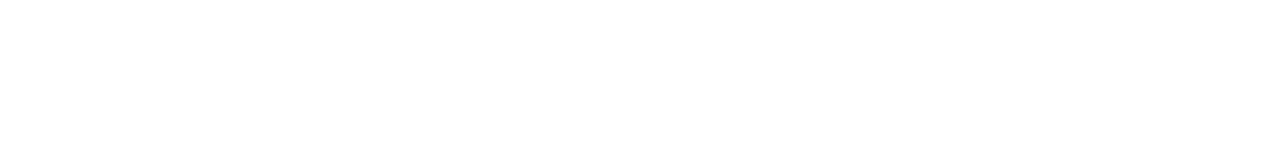
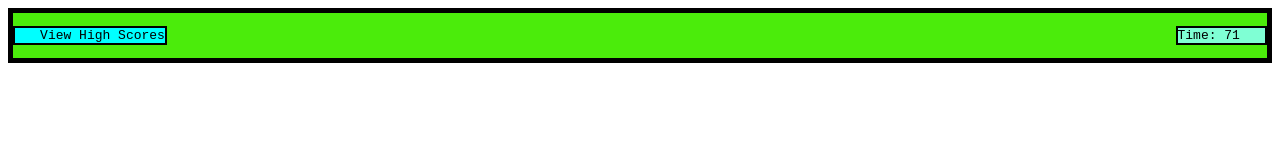
Before and after one commit to BhatJ/code-challenge, a plain HTML site: page index.html in a window 1280 px wide. Drawn offline with Linux system fonts and the light colour scheme.

Commit message:
Adding a header with a active timer

```diff
--- a/assets/css/style.css
+++ b/assets/css/style.css
@@ -0,0 +1,24 @@
+* {
+    font-family: monospace;
+}
+
+header {
+    display: flex;
+    justify-content: space-between;
+    background-color: rgb(75, 236, 11);
+    border: 5px solid #000;
+}
+
+#high-scores {
+    width: fit-content;
+    padding-left: 2%;
+    background-color: aqua;
+    border: 2px solid #000;
+}
+
+#timer {
+    width: fit-content;
+    padding-right: 2%;
+    background-color: aquamarine;
+    border: 2px solid #000;
+}
--- a/assets/js/script.js
+++ b/assets/js/script.js
@@ -0,0 +1,12 @@
+window.onload = function() {
+    setInterval(checkTime, 1000);
+}
+
+var timeEl = document.querySelector("#time");
+
+var count = 75;
+
+function checkTime() {
+    timeEl.textContent = count;
+    count--;
+}
--- a/index.html
+++ b/index.html
@@ -8,6 +8,10 @@
     <title>Coding Quiz Challenge</title>
 </head>
 <body>
+    <header>
+        <p id="high-scores">View High Scores</p>
+        <p id="timer">Time: <span id="time">0</span></p>
+    </header>
 
     <script src="./assets/js/script.js"></script>
 </body>
```
